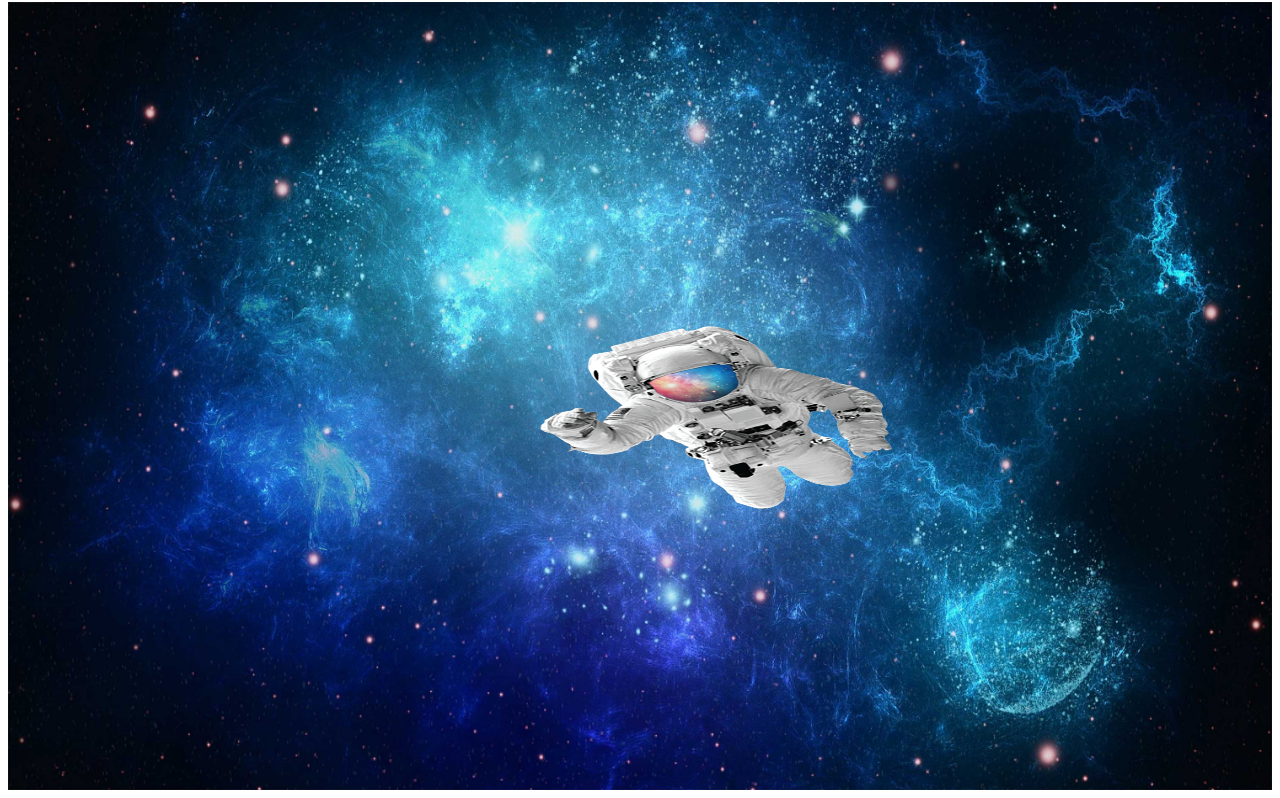
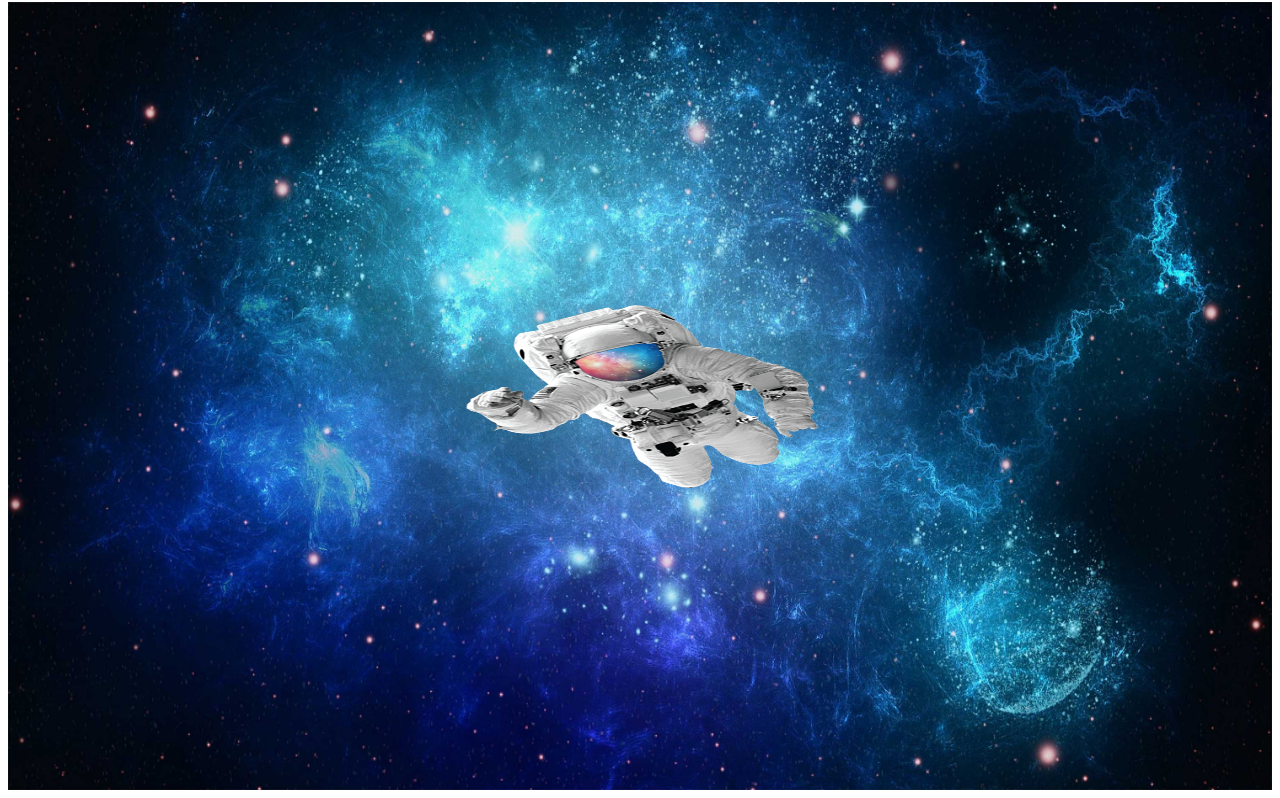
Before and after one commit to edmarketing/html-css, a plain HTML site: page desafios/desafio011/espaco.html in a window 1280 px wide. Shown: the part 78-876 px from the top of the page. Drawn offline with Linux system fonts and the light colour scheme.

Commit message:
atualizado exercicio 022

```diff
--- a/desafios/desafio011/espaco.html
+++ b/desafios/desafio011/espaco.html
@@ -23,11 +23,11 @@
             background-image: url('imagens/astronauta.png');
             background-size: 100% 100%;
             position:absolute;
-            left: 40%;
-            top: 40%;
+            left: 50%;
+            top: 50%;
             height: 200px;
             width: 400px;
-           /* transform: translate(-50%, -50%); */
+            transform: translate(-50%, -50%);
         }
     </style>
 </head>
```
